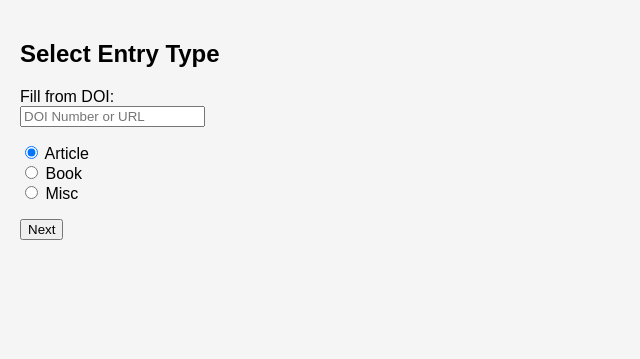
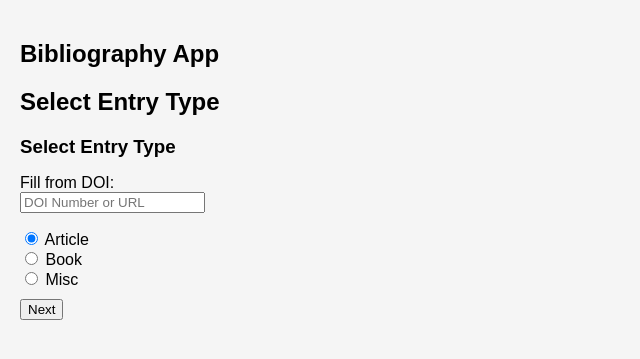
Before and after one commit to mistablasta/ohtu-miniprojekti, a Flask app: page /new_entry in a window 1280 px wide. Shown: the top 359 px of the page, without its empty margins (0-640 px from the left). Run offline with Flask 3, Linux system fonts and the light colour scheme.

Commit message:
chore: make it work with current staging

```diff
--- a/src/templates/select_entry_type.html
+++ b/src/templates/select_entry_type.html
@@ -6,6 +6,11 @@ Select Entry Type
 
 {% block body %}
 
+<div class="top-bar">
+    <h2>Bibliography App</h2>
+</div>
+
+<div class="main-container">
     <h2>Select Entry Type</h2>
 
     {% if error %}
@@ -14,8 +19,8 @@ Select Entry Type
       </p>
     {% endif %}
 
-
-<body>
+    <div class="menu-container">
+        <h3 style="margin: 0px; margin-bottom: 10px;">Select Entry Type</h3>
         <form action="/add_entry_form" method="get">
 
             <p>
@@ -30,11 +35,12 @@ Select Entry Type
                 <label for="{{ type_id }}">{{ type.name.lower().capitalize() }}</label><br>
             {% endfor %}
 
-        <p>
-            <button type="submit">Next</button>
-        </p>
+            <button type="submit" style="margin-top: 10px;">
+                Next
+            </button>
 
         </form>
-</body>
+    </div>
+</div>
 
 {% endblock %}
```
Lines whose indentation alone changed are shown as unchanged.
